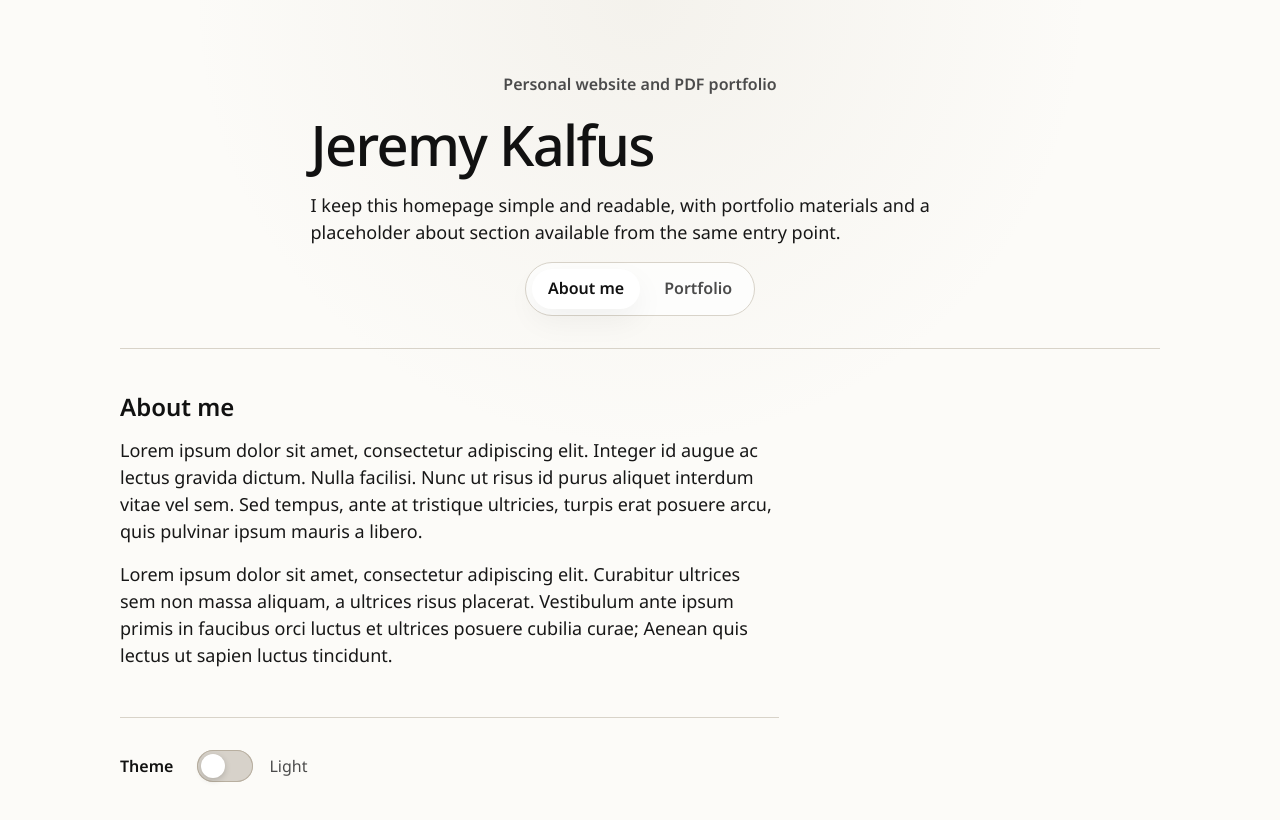
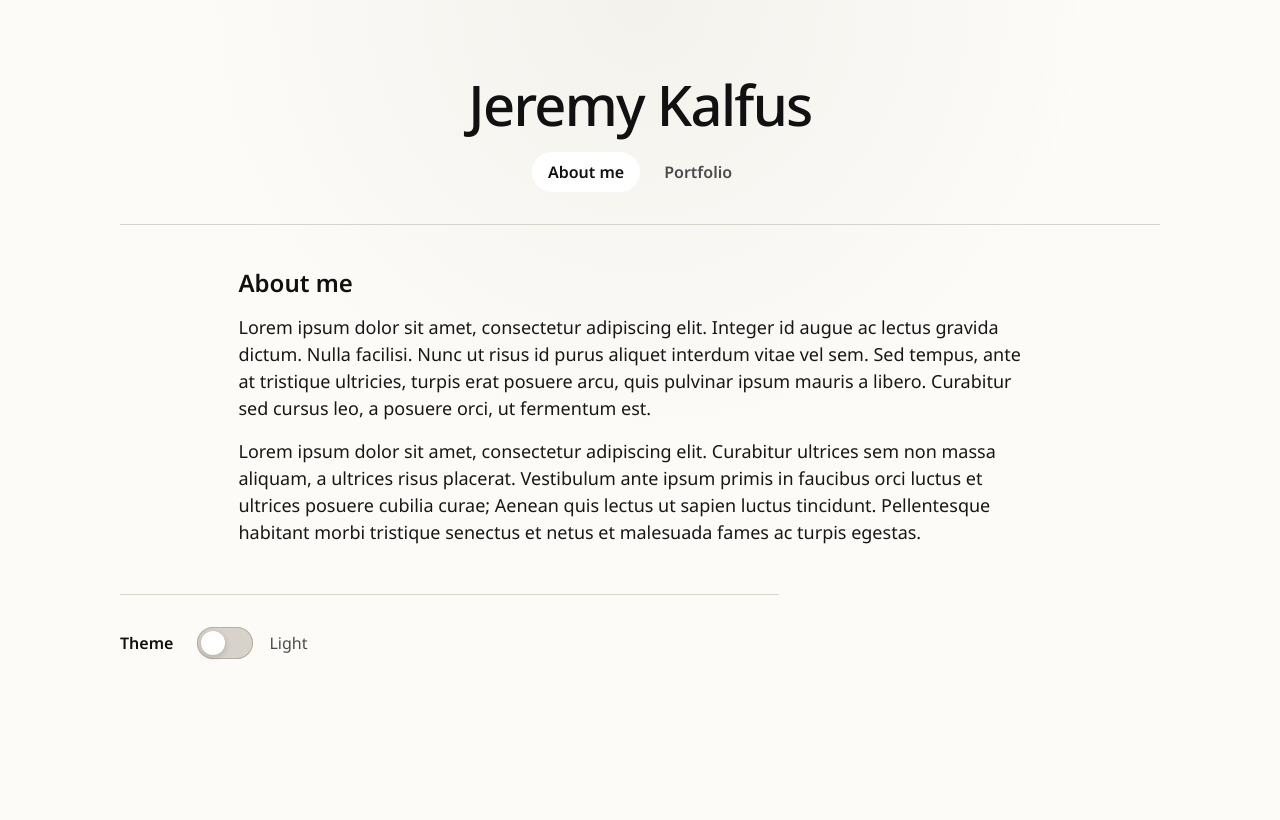
Before and after one commit to JeremyKalfus/JeremyKalfus, a website: page index.html in a window 1280 px wide. Drawn offline with Linux system fonts and the light colour scheme; a web font is replaced by a local one.

Commit message:
Refine homepage switcher formatting

```diff
--- a/index.html
+++ b/index.html
@@ -23,10 +23,8 @@
 <body>
     <main class="container page-shell" id="content">
         <header class="intro" aria-labelledby="site-title">
-            <p class="subtitle">Personal website and PDF portfolio</p>
             <div class="intro-copy readable-prose">
                 <h1 id="site-title">Jeremy Kalfus</h1>
-                <p>I keep this homepage simple and readable, with portfolio materials and a placeholder about section available from the same entry point.</p>
             </div>
             <div class="view-switcher readable-prose" role="tablist" aria-label="Homepage sections">
                 <button
@@ -56,15 +54,15 @@
         </header>
 
         <section
-            class="content-panel about-panel readable-prose"
+            class="content-panel about-panel"
             id="about-panel"
             role="tabpanel"
             aria-labelledby="about-tab"
             data-view-panel="about"
         >
             <h2>About me</h2>
-            <p>Lorem ipsum dolor sit amet, consectetur adipiscing elit. Integer id augue ac lectus gravida dictum. Nulla facilisi. Nunc ut risus id purus aliquet interdum vitae vel sem. Sed tempus, ante at tristique ultricies, turpis erat posuere arcu, quis pulvinar ipsum mauris a libero.</p>
-            <p>Lorem ipsum dolor sit amet, consectetur adipiscing elit. Curabitur ultrices sem non massa aliquam, a ultrices risus placerat. Vestibulum ante ipsum primis in faucibus orci luctus et ultrices posuere cubilia curae; Aenean quis lectus ut sapien luctus tincidunt.</p>
+            <p>Lorem ipsum dolor sit amet, consectetur adipiscing elit. Integer id augue ac lectus gravida dictum. Nulla facilisi. Nunc ut risus id purus aliquet interdum vitae vel sem. Sed tempus, ante at tristique ultricies, turpis erat posuere arcu, quis pulvinar ipsum mauris a libero. Curabitur sed cursus leo, a posuere orci, ut fermentum est.</p>
+            <p>Lorem ipsum dolor sit amet, consectetur adipiscing elit. Curabitur ultrices sem non massa aliquam, a ultrices risus placerat. Vestibulum ante ipsum primis in faucibus orci luctus et ultrices posuere cubilia curae; Aenean quis lectus ut sapien luctus tincidunt. Pellentesque habitant morbi tristique senectus et netus et malesuada fames ac turpis egestas.</p>
         </section>
 
         <div
@@ -75,14 +73,8 @@
             data-view-panel="portfolio"
             hidden
         >
-            <section class="portfolio-intro readable-prose">
-                <p>These writing samples are here as evidence of my writing abilities rather than as pieces of academic research. The linked PDFs remain in their original format so readers can review the documents as submitted.</p>
-                <p class="privacy-note">Dates shown in LaTeX files reflect retrieval dates, and school names have been replaced with "NAME" for privacy.</p>
-            </section>
-
             <section class="projects" aria-labelledby="projects-heading">
                 <h2 id="projects-heading">Projects</h2>
-                <p class="section-intro readable-prose">Research posters and written research materials in PDF form.</p>
                 <ul class="project-links resource-list">
                     <li class="resource-list-item">
                         <a href="projects/NIM811.pdf" class="project-link resource-card" target="_blank" rel="noopener noreferrer">
@@ -119,7 +111,6 @@
 
             <section class="writings" aria-labelledby="writings-heading">
                 <h2 id="writings-heading">Writings</h2>
-                <p class="section-intro readable-prose">Essay and argument samples in PDF form.</p>
                 <ul class="writing-links resource-list">
                     <li class="resource-list-item">
                         <a href="writings/APUSHWR.pdf" class="writing-link resource-card" target="_blank" rel="noopener noreferrer">
@@ -167,7 +158,6 @@
 
             <section class="resume" aria-labelledby="resume-heading">
                 <h2 id="resume-heading">Resume</h2>
-                <p class="section-intro readable-prose">Current resume in PDF form.</p>
                 <ul class="resume-link resource-list">
                     <li class="resource-list-item">
                         <a href="resume/JK_Resume.pdf" class="project-link resource-card" target="_blank" rel="noopener noreferrer">
--- a/styles.css
+++ b/styles.css
@@ -198,17 +198,9 @@ a {
     border-bottom: 1px solid var(--color-border);
 }
 
-.subtitle {
-    font-family: var(--font-sans);
-    font-size: var(--font-size-subtitle);
-    line-height: var(--line-height-body);
-    color: var(--color-text-secondary);
-    font-weight: 600;
-}
-
 .intro-copy {
     margin: 0 auto;
-    text-align: left;
+    text-align: center;
 }
 
 .intro-copy h1 {
@@ -218,17 +210,7 @@ a {
     line-height: var(--line-height-tight);
     letter-spacing: -0.03em;
     color: var(--color-heading);
-    margin-bottom: var(--space-sm);
-}
-
-.intro-copy p {
-    color: var(--color-text);
-    font-size: var(--font-size-body);
-    line-height: var(--line-height-body);
-}
-
-.intro-copy p + p {
-    margin-top: var(--space-sm);
+    margin-bottom: 0;
 }
 
 .view-switcher {
@@ -236,10 +218,10 @@ a {
     align-items: center;
     gap: var(--space-2xs);
     align-self: center;
-    padding: 0.35rem;
-    border: 1px solid var(--color-border);
+    padding: 0;
+    border: 0;
     border-radius: var(--radius-pill);
-    background-color: rgba(255, 255, 255, 0.72);
+    background-color: transparent;
 }
 
 .view-tab {
@@ -254,13 +236,12 @@ a {
     line-height: 1.2;
     color: var(--color-text-secondary);
     cursor: pointer;
-    transition: background-color 0.2s ease, color 0.2s ease, box-shadow 0.2s ease;
+    transition: background-color 0.2s ease, color 0.2s ease;
 }
 
 .view-tab[aria-selected="true"] {
     color: var(--color-heading);
     background-color: var(--color-surface);
-    box-shadow: var(--shadow-card);
 }
 
 .view-tab:focus-visible {
@@ -276,15 +257,12 @@ a {
     display: none;
 }
 
-.about-panel,
-.portfolio-intro {
-    max-width: var(--measure-prose);
-}
-
 .about-panel {
     display: flex;
     flex-direction: column;
     gap: var(--space-sm);
+    width: min(100%, 78ch);
+    margin: 0 auto;
 }
 
 .about-panel h2 {
@@ -294,19 +272,10 @@ a {
     color: var(--color-heading);
 }
 
-.about-panel p,
-.portfolio-intro p {
+.about-panel p {
     color: var(--color-text);
     font-size: var(--font-size-body);
     line-height: var(--line-height-body);
-}
-
-.portfolio-intro {
-    margin-top: 0.25rem;
-}
-
-.portfolio-intro p + p {
-    margin-top: var(--space-sm);
 }
 
 .portfolio-panel {
@@ -335,17 +304,6 @@ a {
         opacity: 1;
         transform: translateY(0);
     }
-}
-
-.privacy-note {
-    color: var(--color-text-secondary);
-}
-
-.section-intro {
-    color: var(--color-text-secondary);
-    font-size: var(--font-size-body);
-    line-height: var(--line-height-body);
-    margin-bottom: var(--space-sm);
 }
 
 .projects,
```
Also changed, not shown: playwright.config.js (+4 -4 lines), tests/homepage.spec.js (+3 -0 lines).
